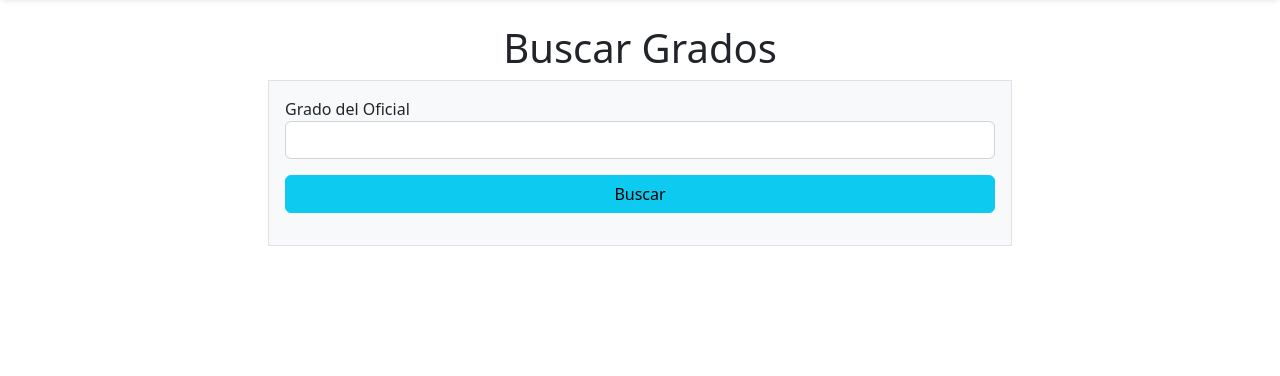
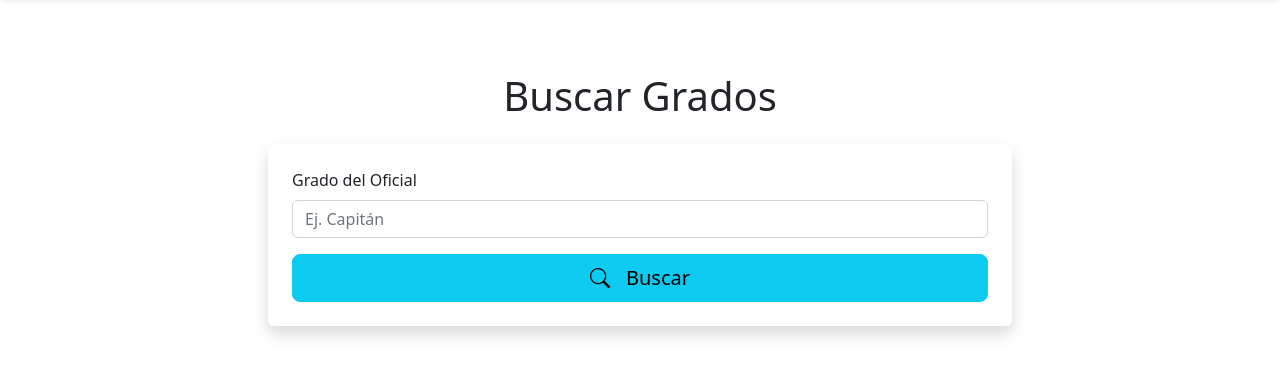
Before and after one commit to joseromaldo/forma_D, a PHP site: page /forma_D/vistas/grados/buscar.php in a window 1280 px wide. Shown: the part 72-448 px from the top of the page. Run offline with PHP 8.4, Linux system fonts and the light colour scheme.

Commit message:
Modificación de las vistas para grado

```diff
--- a/controladores/grados/eliminar.php
+++ b/controladores/grados/eliminar.php
@@ -25,9 +25,11 @@ try {
 }
 
 
-$alertas = ['danger', 'success', 'warning'];
+$alertas = ['danger', 'success', 'warning']; ?>
 
-include_once '../../vistas/templates/header.php'; ?>
+<?php include_once '../../vistas/templates/header.php'; ?>
+<?php include_once '../../vistas/templates/navbar.php'; ?>
+
 
 <div class="row justify-content-center">
     <div class="col-lg-6 alert alert-<?=$alertas[$resultado['codigo']] ?>" role="alert">
--- a/vistas/grados/buscar.php
+++ b/vistas/grados/buscar.php
@@ -1,22 +1,17 @@
-<?php include_once '../templates/header.php'?>
-<?php include_once '../templates/navbar.php'?>
-    <div class="container">
-        <h1 class="text-center">Buscar Grados</h1>
+<?php include_once '../templates/header.php' ?>
+<?php include_once '../templates/navbar.php' ?>
+<div class="container mt-5">
+  <h1 class="text-center mb-4">Buscar Grados</h1>
   <div class="row justify-content-center">
-            <form action="/forma_D/controladores/grados/buscar.php" method="GET" class="col-lg-8 border bg-light p-3">
-                <div class="row mb-3">
-                    <div class="col">
-                        <label for="gra_nombre">Grado del Oficial</label>
-                        <input type="text" name="gra_nombre" id="gra_nombre" class="form-control" >
+    <form action="/forma_D/controladores/grados/buscar.php" method="GET" class="col-lg-8 bg-white p-4 shadow rounded">
+      <div class="mb-3">
+        <label for="gra_nombre" class="form-label">Grado del Oficial</label>
+        <input type="text" name="gra_nombre" id="gra_nombre" class="form-control" placeholder="Ej. Capitán">
       </div>
-                </div>
-
-                <div class="row mb-3">
-                    <div class="col">
-                        <button type="submit" class="btn btn-info w-100">Buscar</button>
-                    </div>
+      <div class="d-grid">
+        <button type="submit" class="btn btn-info btn-lg"><i class="bi bi-search me-3"></i>Buscar</button>
       </div>
     </form>
   </div>
 </div>
-    <?php include_once '../templates/footer.php'?>
+<?php include_once '../templates/footer.php' ?>
--- a/vistas/grados/modificar.php
+++ b/vistas/grados/modificar.php
@@ -31,7 +31,7 @@ require '../../modelos/Grados.php';
 
                 <div class="row mb-3">
                     <div class="col">
-                        <button type="submit" class="btn btn-warning w-100">Modificar</button>
+                        <button type="submit" class="btn btn-warning w-100"><i class="bi bi-pencil-square me-2"></i>Modificar</button>
                     </div>
                 </div>
             </form>
--- a/vistas/programador/modificar.php
+++ b/vistas/programador/modificar.php
@@ -29,7 +29,7 @@ try {
     $error = $e2->getMessage();
 }
 ?>
-si
+
 
 <div class="container mt-5">
     <h1 class="text-center mt-3">Formulario para modificar el Programador</h1>
@@ -76,7 +76,7 @@ si
                 <input type="email" class="form-control" name="pro_correo" id="pro_correo" value="<?= $Programadores[0]['pro_correo'] ?? '' ?>" required>
             </div>
             <div class="text-center">
-                <button type="submit" class="btn btn-warning w-100">Modificar</button>
+                <button type="submit" class="btn btn-warning w-100"><i class="bi bi-pencil-square me-2"></i>Modificar</button>
             </div>
         </form>
     </div>
```
Also changed, not shown: vistas/grados/index.php (+11 -15 lines). Lines whose indentation alone changed are shown as unchanged.
